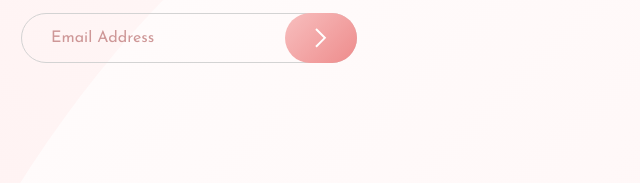
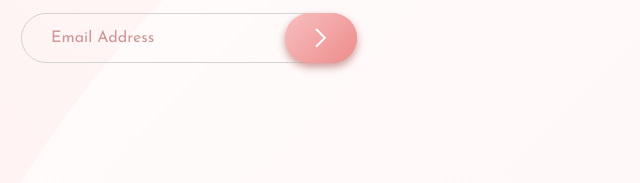
Before and after one commit to MahdiSohaily/Base-Apparel-coming-soon-page, a website: page index.html in a window 1280 px wide. In both pictures the pointer is over the button 444 px from the left and 586 px from the top of the page. Shown: the part 548-731 px from the top of the page, 123-763 px from the left. Drawn offline with Linux system fonts and the light colour scheme.

Commit message:
Add button hover effect

```diff
--- a/index.html
+++ b/index.html
@@ -36,7 +36,7 @@
       <form action="#" method="post">
         <div class="group">
           <label for="email" aria-labelledby="email"></label>
-        <input type="email" name="email" id="email" placeholder=" Email Address">
+        <input type="email" name="email" id="email" placeholder=" Email Address" required>
         <button class="bg-gradient-secondary" type="submit">
           <img src="./images/icon-arrow.svg" alt="">
         </button>
--- a/style.css
+++ b/style.css
@@ -147,6 +147,12 @@ button {
   padding: 15px 30px;
   border: none;
   border-radius: 100vmax;
+  box-shadow: 0px 1px 8px var(--desaturated-red);
+}
+
+button:hover {
+  cursor: pointer;
+  box-shadow: 0px 4px 8px var(--desaturated-red);
 }
 
 ::placeholder {
```
Also changed, not shown: README-template.md (deleted), README.md.
